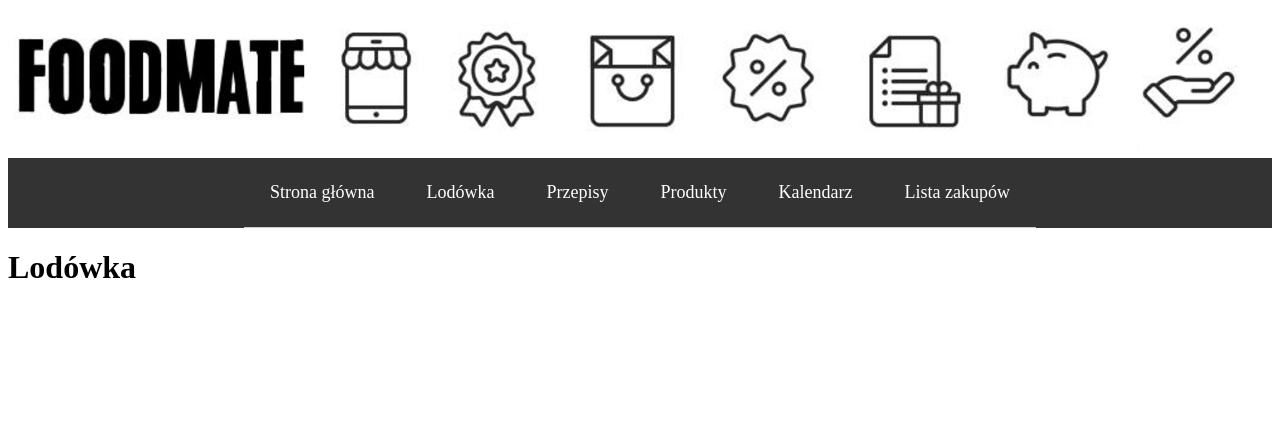
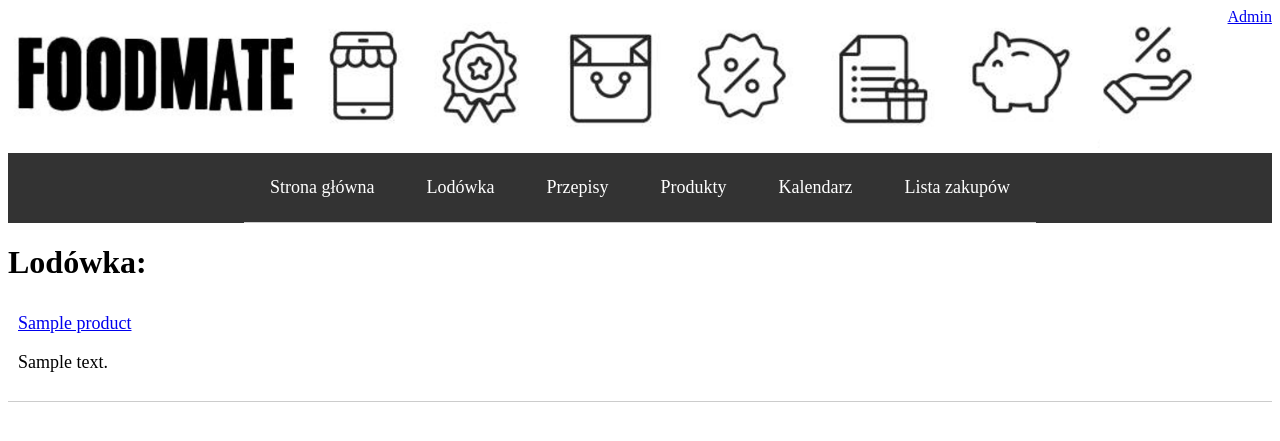
Before and after one commit to klebann/foodMate, a Symfony app: template templates/fridge/index.html.twig in a window 1280 px wide. Shown: the top 441 px of the page. Run offline with Twig, Linux system fonts and the light colour scheme; the template is opened without the code that fills it: most values are stand-ins (such as "Sample title", 1, 10 or a date in 2020); some libraries are stand-ins or nearby versions.

Commit message:
Show fridge products, update readme

```diff
--- a/templates/base.html.twig
+++ b/templates/base.html.twig
@@ -29,6 +29,9 @@
             <a href="{{ path('homepage') }}">
                 <img src="{{ asset('images/baner.png') }}" width="100%">
             </a>
+            <a href="{{ path('admin') }}">
+                Admin
+            </a>
         </div>
         {{ include('default/_navigation.html.twig') }}
     {% endblock %}
--- a/templates/fridge/index.html.twig
+++ b/templates/fridge/index.html.twig
@@ -3,6 +3,14 @@
 {% block title %}FoodMate - Lodówka{% endblock %}
 
 {% block main %}
-    <h1>Lodówka</h1>
+    <h1>Lodówka:</h1>
 
+    <ul>
+        {% for product in products %}
+            <li>
+                <a href="{{ path('product_show', {id: product.id} ) }}">{{ product.name }}</a>
+                <p>{{ product.description }}</p>
+            </li>
+        {% endfor %}
+    </ul>
 {% endblock %}
```
Also changed, not shown: src/Controller/FridgeController.php (+8 -2 lines), README.md.
